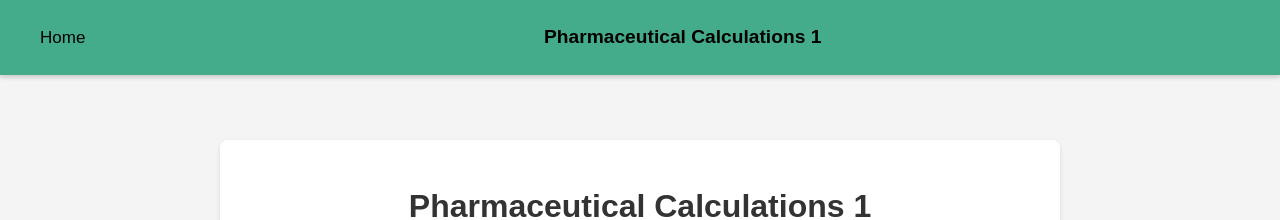
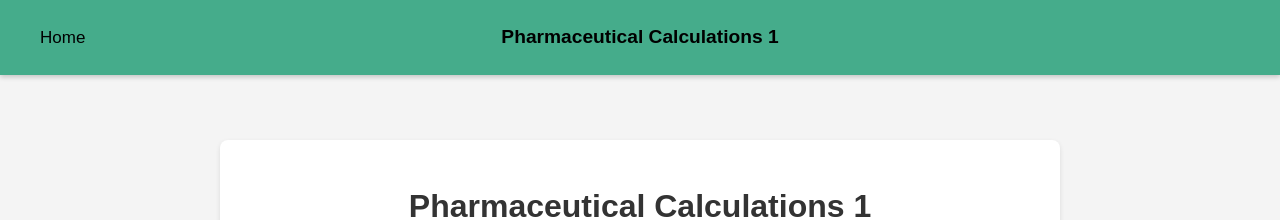
Before and after one commit to probe973/pha-4010y, a Jekyll site: the page built from review/1.md, in a window 1280 px wide. Shown: the top 220 px of the page. Built offline with Jekyll 4.4.1, drawn with Linux system fonts in a browser that asks for light colours.

Commit message:
Update style.css

```diff
--- a/assets/css/style.css
+++ b/assets/css/style.css
@@ -65,13 +65,16 @@ html, body { /* Ensure no default margins/paddings on html and body */
 
 /* Styles for the main page title in the navbar */
 .navbar-title {
+    position: absolute;
+    left: 50%;
+    transform: translateX(-50%);
     color: black;
     font-size: 1.2em; /* Adjusted to match original HTML's title size */
     font-weight: bold;
     text-decoration: none;
     padding: 0;
-    flex-grow: 1; /* Allows title to take up remaining space */
-    text-align: center; /* Centers the text within its allocated space */
+    /*flex-grow: 1;  Allows title to take up remaining space */
+    /*text-align: center;  Centers the text within its allocated space */
 }
 
 /* --- END: Navigation Link Styles --- */
```
